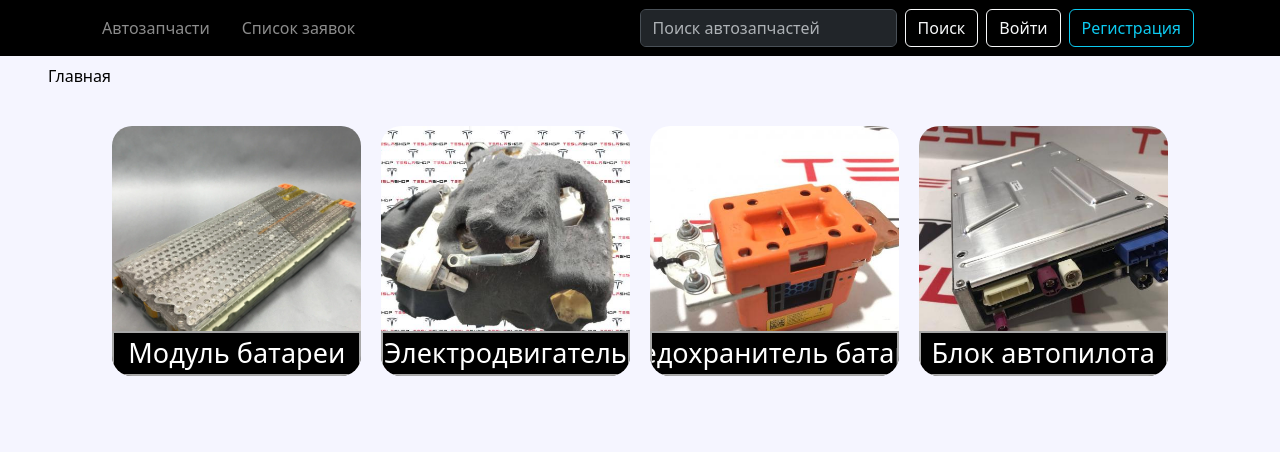
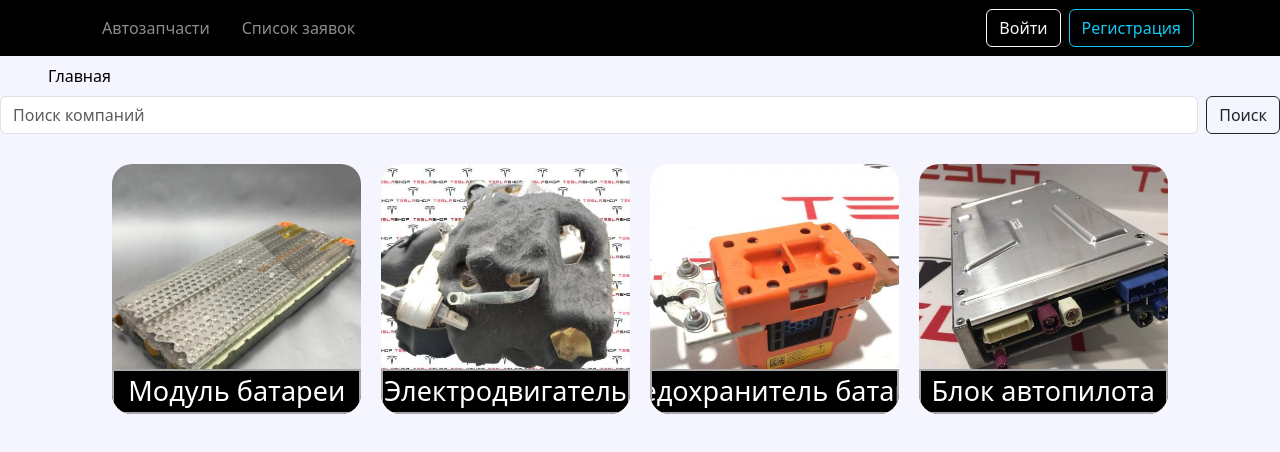
Before and after one commit to scremyda/DevelopmentNetworkApplicationFrontend, a React (Vite) app: page /autoparts in a window 1280 px wide. Shown: the top 452 px of the page. Built offline with nearby package versions, Linux system fonts and the light colour scheme; no server answers.

Commit message:
fix search

```diff
--- a/src/components/AutopartsList/AutopartsList.tsx
+++ b/src/components/AutopartsList/AutopartsList.tsx
@@ -8,6 +8,12 @@
 import {fetchAutoparts} from "../../store/reducers/ActionCreator.ts";
 import LoadAnimation from "../Popup/MyLoaderComponents.tsx";
 import MyComponent from "../Popup/Popover.tsx";
+import {Button, Form} from "react-bootstrap";
+import FormControl from "react-bootstrap/FormControl";
+// import {progressSlice} from "../../store/reducers/ProgressData.ts";
+import {searchSlice} from "../../store/reducers/SearchSlice.ts";
+import {RootState} from "../../store/store.ts";
+import {useSelector} from "react-redux";
 // import Button from "react-bootstrap/Button";
 
 interface AutopartsListProps {
@@ -18,12 +24,17 @@
     const dispatch = useAppDispatch()
     const {autoparts, isLoading, error, success /*,draftID*/} = useAppSelector(state => state.autopartReducer)
     const navigate = useNavigate();
-    const {searchValue} = useAppSelector(state => state.progressReducer)
+    const searchText = useSelector((state: RootState) => state.searchReducer.type);
+
+    const handleSearch = (event: React.FormEvent<any>) => {
+        event.preventDefault();
+        dispatch(fetchAutoparts(searchText))
+    }
 
     useEffect(() => {
         setPage()
-        dispatch(fetchAutoparts(searchValue))
-    }, [searchValue]);
+        dispatch(fetchAutoparts(searchText))
+    }, [dispatch]);
 
     if (!autoparts) {
         return <h3>Данных нет</h3>
@@ -31,6 +42,21 @@
 
     return (
         <>
+            <Form onSubmit={handleSearch} className="d-flex">
+                <FormControl
+                    id={'search-text-field'}
+                    type="text"
+                    value={searchText}
+                    placeholder="Поиск компаний"
+                    className="me-2"
+                    aria-label="Search"
+                    onChange={(e) => dispatch(searchSlice.actions.setType(e.target.value))}
+                />
+                <Button type="submit" variant="outline-dark">
+                    Поиск
+                </Button>
+
+            </Form>
             {isLoading && <LoadAnimation/>}
             {error != "" && <MyComponent isError={true} message={error}/>}
             {success != "" && <MyComponent isError={false} message={success}/>}
--- a/src/components/NavigationBar/NavigationBar.css
+++ b/src/components/NavigationBar/NavigationBar.css
@@ -3,9 +3,11 @@
     padding-left: 8px;
     padding-right: 8px;
     display: flex;
+    color: #ffffff;
     align-items: center;
     border: 2px solid #ffffff; /* Example contrasting border color */
     height: 40px;
+    margin-left: 40px;
 }
 
 .avatar-container img {
--- a/src/components/NavigationBar/NavigationBar.tsx
+++ b/src/components/NavigationBar/NavigationBar.tsx
@@ -10,7 +10,7 @@
 import MyComponent from "../Popup/Popover.tsx";
 import Cookies from "js-cookie";
 import {userSlice} from "../../store/reducers/UserSlice.ts";
-// import {FormLabel} from "react-bootstrap";
+import {FormLabel} from "react-bootstrap";
 import './NavigationBar.css'
 // import {defaultImage} from "../../models/models.ts";
 import {progressSlice} from "../../store/reducers/ProgressData.ts";
@@ -24,6 +24,7 @@
     const jwtToken = Cookies.get('jwtToken')
     const {draftID} = useAppSelector(state => state.autopartReducer)
     const navigate = useNavigate()
+    const userName = Cookies.get('userName')
 
     const handleSearch = (e: React.FormEvent<HTMLFormElement>) => {
         e.preventDefault();
@@ -68,21 +69,6 @@
                                 </Link>
                             </Nav.Item>
                         </Nav>
-                            <Form onSubmit={handleSearch} className="d-flex">
-                                <FormControl
-                                    id={'search-text-field'}
-                                    type="text"
-                                    name="search"
-                                    placeholder="Поиск автозапчастей"
-                                    className="me-2"
-                                    aria-label="Search"
-                                />
-
-                                <Button type="submit" variant="outline-light">
-                                    Поиск
-                                </Button>
-
-                            </Form>
                         {jwtToken ? (
                             <>
 
@@ -108,6 +94,11 @@
                                         />
                                     </Nav.Item>
                                 </Nav>
+                                <div className="avatar-container d-flex align-items-center">
+                                    <Nav.Item className="mx-2 mt-2">
+                                        <FormLabel>Имя пользователя: {userName || 'Не задано'}</FormLabel>
+                                    </Nav.Item>
+                                </div>
                             </>
                         ) : (
                             <>
--- /dev/null
+++ b/src/store/reducers/SearchSlice.ts
@@ -0,0 +1,50 @@
+import {createSlice, PayloadAction} from "@reduxjs/toolkit";
+
+interface searchState {
+    type: string
+
+    user: string
+    status: string
+    formationDateStart: string | null
+    formationDateEnd: string | null
+}
+
+const initialState: searchState = {
+    type: '',
+
+    user: '',
+    status: '',
+    formationDateStart: null,
+    formationDateEnd: null,
+}
+
+export const searchSlice = createSlice({
+    name: 'search',
+    initialState,
+    reducers: {
+        setType: (state, action: PayloadAction<string>) => {
+            state.type = action.payload
+        },
+        setUser: (state, action: PayloadAction<string>) => {
+            state.user = action.payload
+        },
+        setStatus: (state, action: PayloadAction<string>) => {
+            state.status = action.payload
+        },
+        setDateStart: (state, action: PayloadAction<string>) => {
+            state.formationDateStart = action.payload
+        },
+        setDateEnd: (state, action: PayloadAction<string>) => {
+            state.formationDateEnd = action.payload
+        },
+        reset: (state) => {
+            state.type = ''
+            state.formationDateEnd = null
+            state.user = ''
+            state.status = ''
+            state.formationDateStart = null
+        }
+    },
+});
+
+export default searchSlice.reducer;
--- a/src/store/store.ts
+++ b/src/store/store.ts
@@ -3,12 +3,14 @@
 import assemblyReducer from "./reducers/AssemblySlice.ts"
 import userReducer from "./reducers/UserSlice.ts"
 import progressReducer from "./reducers/ProgressData.ts";
+import searchReducer from "./reducers/SearchSlice.ts"
 
 const rootReducer = combineReducers({
     autopartReducer,
     assemblyReducer,
     userReducer,
-    progressReducer
+    progressReducer,
+    searchReducer
 })
 
 export const setupStore = () => {
```
